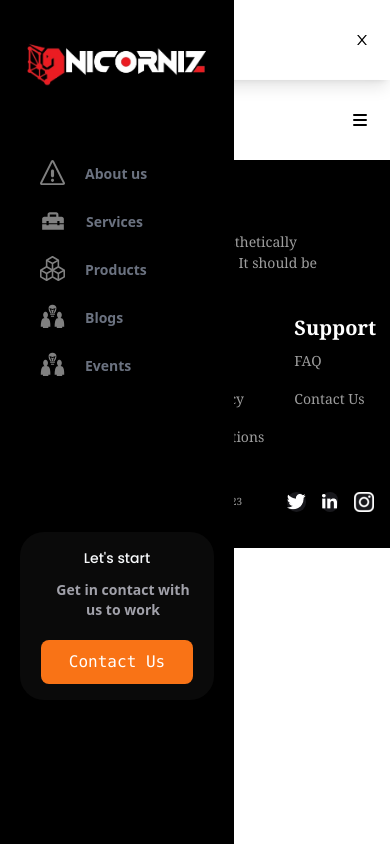
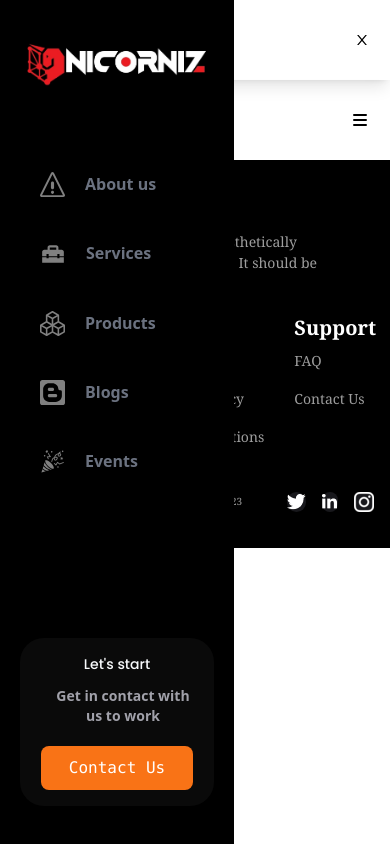
Before and after one commit to TalhaT298/unicorniz, a Next.js app: page /components/SharedComponents/Navbar/Navbar in a window 390 px wide. Both pictures are taken after a click on the element 360 px from the left and 40 px from the top of the page. Built offline with nearby package versions, Linux system fonts and the light colour scheme.

Commit message:
design strucutre and logo change

```diff
--- a/pages/components/SharedComponents/Navbar/Navbar.js
+++ b/pages/components/SharedComponents/Navbar/Navbar.js
@@ -4,11 +4,10 @@ import logo1 from "../../../../assets/Unicorniz Logo Black.png";
 import Image from "next/image";
 import { AiOutlineClose } from "react-icons/ai";
 import { HiMenu } from "react-icons/hi";
-import { HiHome } from "react-icons/hi";
 import { MdHomeRepairService } from "react-icons/md";
 import { BsBoxes } from "react-icons/bs";
-import { ImWarning } from "react-icons/im";
-import { GiTeamIdea } from "react-icons/gi";
+import { ImWarning, ImBlogger2 } from "react-icons/im";
+import { GiPartyPopper } from "react-icons/gi";
 import Link from "next/link";
 import withEmailjs from "../Hoc/withEmail";
 // import PrimaryButton from "../PrimaryButton/PrimaryButton";
@@ -17,41 +16,41 @@ const Navbar = ({ loading, handleSubmit }) => {
 	const menuItems = (
 		<>
 			<Link href={"/about"}>
-				<div tabIndex={1} className="flex flex-row cursor-pointer focus:text-black focus:font-bold hover:text-slate-950 hover:font-bold gap-5 w-full mb-5 lg:w-auto lg:bg-inherit">
+				<div tabIndex={1} className="flex flex-row cursor-pointer focus:text-black focus:font-bold hover:text-slate-950 hover:font-bold gap-5 py-3 w-full mb-5 lg:w-auto lg:bg-inherit">
 					<ImWarning size={25} className="lg:hidden" color="gray" />
-					<p className="py-1">
+					<p className="">
 						About us
 					</p>
 				</div>
 			</Link>
 			<Link href={"/services"}>
-				<div tabIndex={2} className="flex flex-row cursor-pointer focus:text-black focus:font-bold hover:text-slate-950 hover:font-bold gap-5 w-full mb-5 lg:w-auto lg:bg-inherit">
+				<div tabIndex={2} className="flex flex-row cursor-pointer focus:text-black focus:font-bold hover:text-slate-950 hover:font-bold gap-5 py-3 w-full mb-5 lg:w-auto lg:bg-inherit">
 					<MdHomeRepairService size={26} className="lg:hidden" color="gray" />
-					<p className="py-1">
+					<p className="">
 						Services
 					</p>
 				</div>
 			</Link>
 			<Link href={"/products"}>
-				<div tabIndex={3} className="flex flex-row cursor-pointer focus:text-black focus:font-bold hover:text-slate-950 hover:font-bold gap-5 w-full mb-5 lg:w-auto lg:bg-inherit">
+				<div tabIndex={3} className="flex flex-row cursor-pointer focus:text-black focus:font-bold hover:text-slate-950 hover:font-bold gap-5 py-3 w-full mb-5 lg:w-auto lg:bg-inherit">
 					<BsBoxes size={25} className="lg:hidden" color="gray" />
-					<p className="py-1">
+					<p className="">
 						Products
 					</p>
 				</div>
 			</Link>
 			<Link href={"/blogs"}>
-				<div tabIndex={4} className="flex flex-row cursor-pointer focus:text-black focus:font-bold hover:text-slate-950 hover:font-bold gap-5 w-full mb-5 lg:w-auto lg:bg-inherit">
-					<GiTeamIdea size={25} className="lg:hidden" color="gray" />
-					<p className="py-1">
+				<div tabIndex={4} className="flex flex-row cursor-pointer focus:text-black focus:font-bold hover:text-slate-950 hover:font-bold gap-5 py-3 w-full mb-5 lg:w-auto lg:bg-inherit">
+					<ImBlogger2 size={25} className="lg:hidden" color="gray" />
+					<p className="">
 						Blogs
 					</p>
 				</div>
 			</Link>
 			<Link href={"/events"}>
-				<div tabIndex={5} className="flex flex-row cursor-pointer focus:text-black focus:font-bold hover:text-slate-950 hover:font-bold gap-5 w-full lg:w-auto lg:bg-inherit">
-					<GiTeamIdea size={25} className="lg:hidden" color="gray" />
-					<p className="py-1">
+				<div tabIndex={5} className="flex flex-row cursor-pointer focus:text-black focus:font-bold hover:text-slate-950 hover:font-bold gap-5 py-3 w-full lg:w-auto lg:bg-inherit">
+					<GiPartyPopper size={25} className="lg:hidden" color="gray" />
+					<p className="">
 						Events
 					</p>
 				</div>
@@ -102,7 +101,7 @@ const Navbar = ({ loading, handleSubmit }) => {
 					<div className="flex flex-col">
 						<div
 							onClick={() => setHamburger((prev) => !prev)}
-							className="ml-10 text-gray-500 list-none font-sans font-semibold text-sm focus:font-bold hover:text-gray-50 mt-10 mb-10">
+							className="ml-10 text-gray-500 list-none font-sans font-semibold text-md focus:font-bold hover:text-gray-50 mt-10 mb-10">
 							{menuItems}
 						</div>
 					</div>
```
